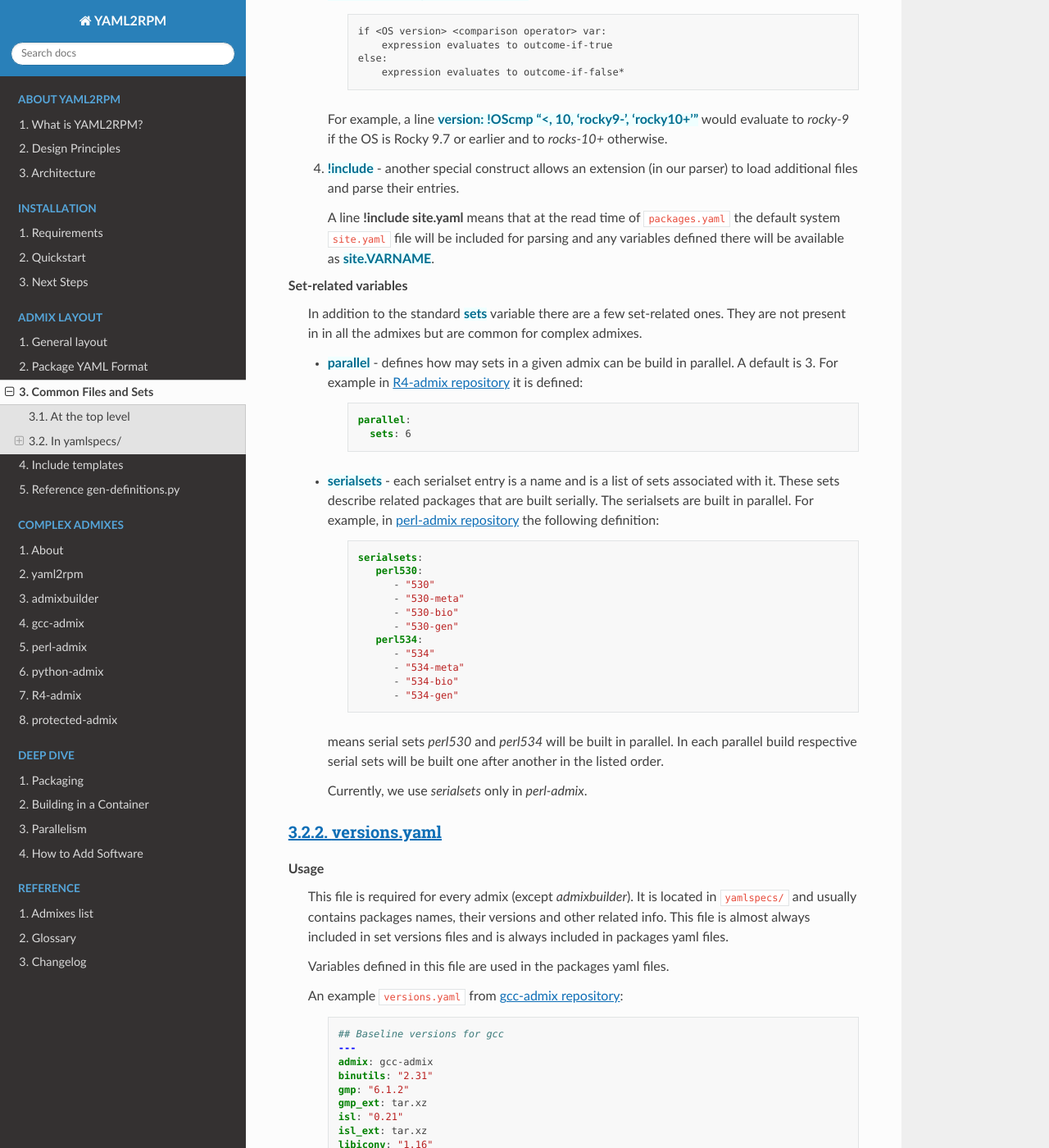
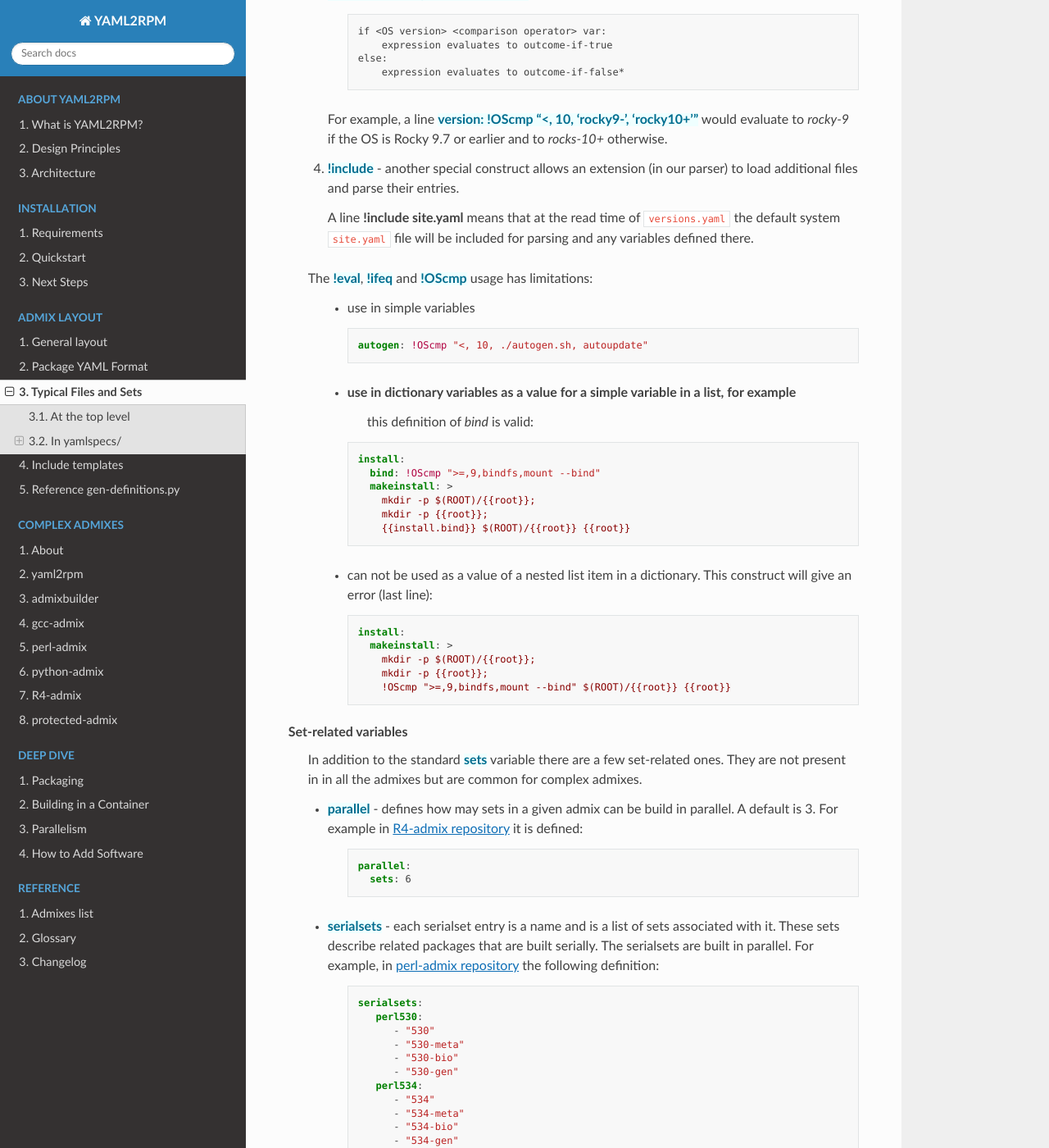
Before and after one commit to RCIC-UCI-Public/yaml2rpm-docs, a Sphinx documentation site: the page built from docs/source/yamlformat/common-and-sets.rst, in a window 1280 px wide and 1400 px high, scrolled down 5447 px. Shown: the whole window at 82% size. Built offline with Sphinx 7.4.7 and the Read the Docs theme 3.1.0, drawn with Linux system fonts in a browser that asks for light colours; some of the changed text lies outside the part shown.

Commit message:
add limitations info for evaluation constructs

```diff
--- a/docs/source/yamlformat/common-and-sets.rst
+++ b/docs/source/yamlformat/common-and-sets.rst
@@ -1,7 +1,7 @@
 .. _admix_common:
 
-Common Files and Sets
-=====================
+Typical Files and Sets
+======================
 
 **Table of contents:**
 
@@ -241,12 +241,45 @@ packages.yaml
      For example, a line :yvars:`version: !OScmp "<, 10, 'rocky9-', 'rocky10+'"`
      would evaluate to *rocky-9* if the OS is  Rocky 9.7  or earlier and to *rocks-10+* otherwise.
 
+
   #. :yvars:`!include` - another special construct allows an extension (in our parser) to load
      additional files and parse their entries.
 
      A line  **!include site.yaml** means that at the read time of
-     ``packages.yaml`` the default system ``site.yaml`` file will be included
-     for parsing and any variables defined there will be available as :yvars:`site.VARNAME`.
+     ``versions.yaml`` the default system ``site.yaml`` file will be included
+     for parsing and any variables defined there.
+
+  The :yvars:`!eval`, :yvars:`!ifeq` and :yvars:`!OScmp` usage has
+  limitations:
+
+     - use in simple variables
+
+       .. code-block:: yaml
+
+          autogen: !OScmp "<, 10, ./autogen.sh, autoupdate"
+
+     - use in dictionary variables as a value for a simple variable in a list, for example
+	   this definition of *bind* is valid:
+
+       .. code-block:: yaml
+
+          install:
+            bind: !OScmp ">=,9,bindfs,mount --bind"
+            makeinstall: >
+              mkdir -p $(ROOT)/{{root}};
+              mkdir -p {{root}};
+              {{install.bind}} $(ROOT)/{{root}} {{root}}
+
+     - can not be used as a value of a nested list item in a dictionary.
+       This construct will give an error (last line):
+
+       .. code-block:: yaml
+
+          install:
+            makeinstall: >
+              mkdir -p $(ROOT)/{{root}};
+              mkdir -p {{root}};
+              !OScmp ">=,9,bindfs,mount --bind" $(ROOT)/{{root}} {{root}}
 
 **Set-related variables**
   In addition to the standard :yvars:`sets` variable there are a few set-related ones.
```
